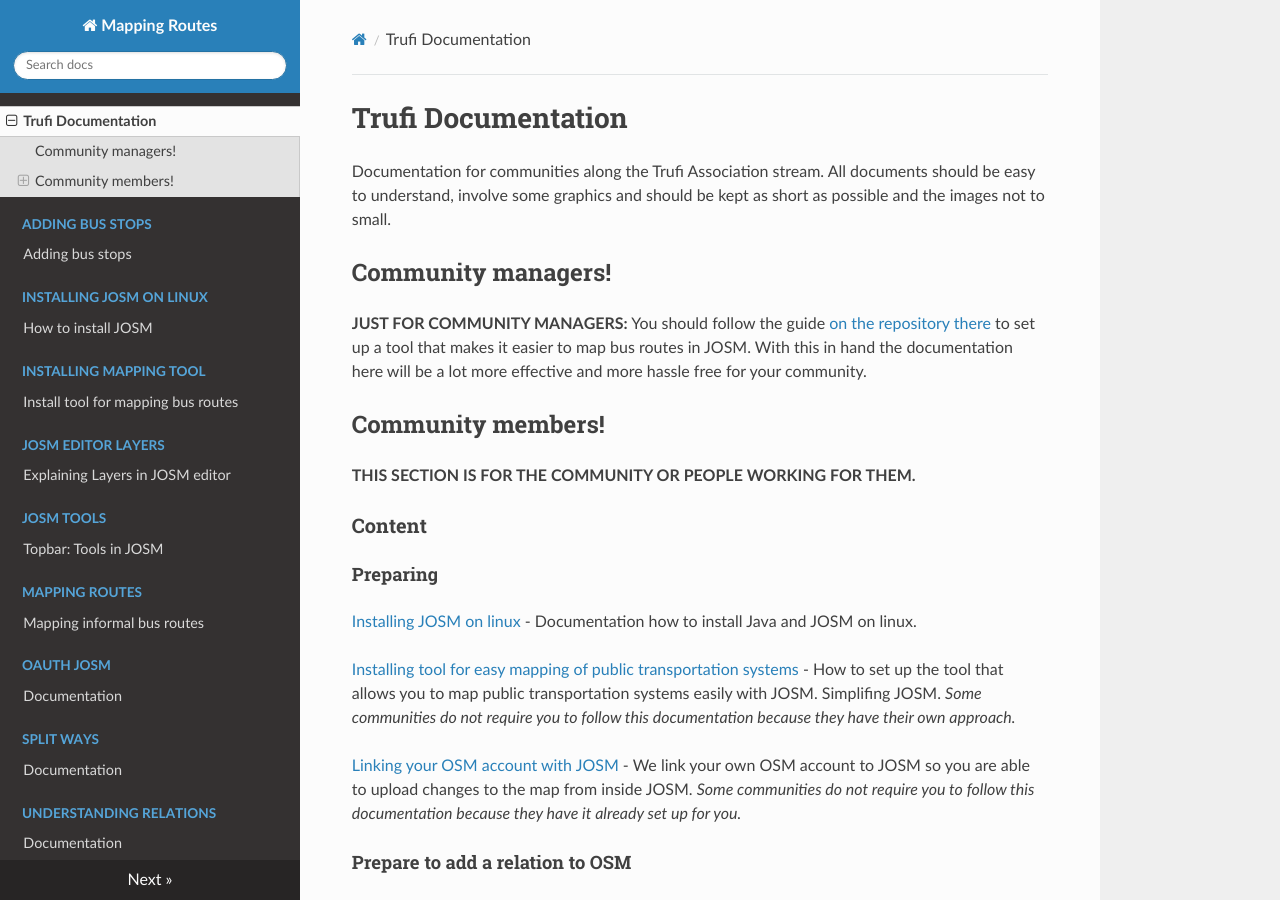
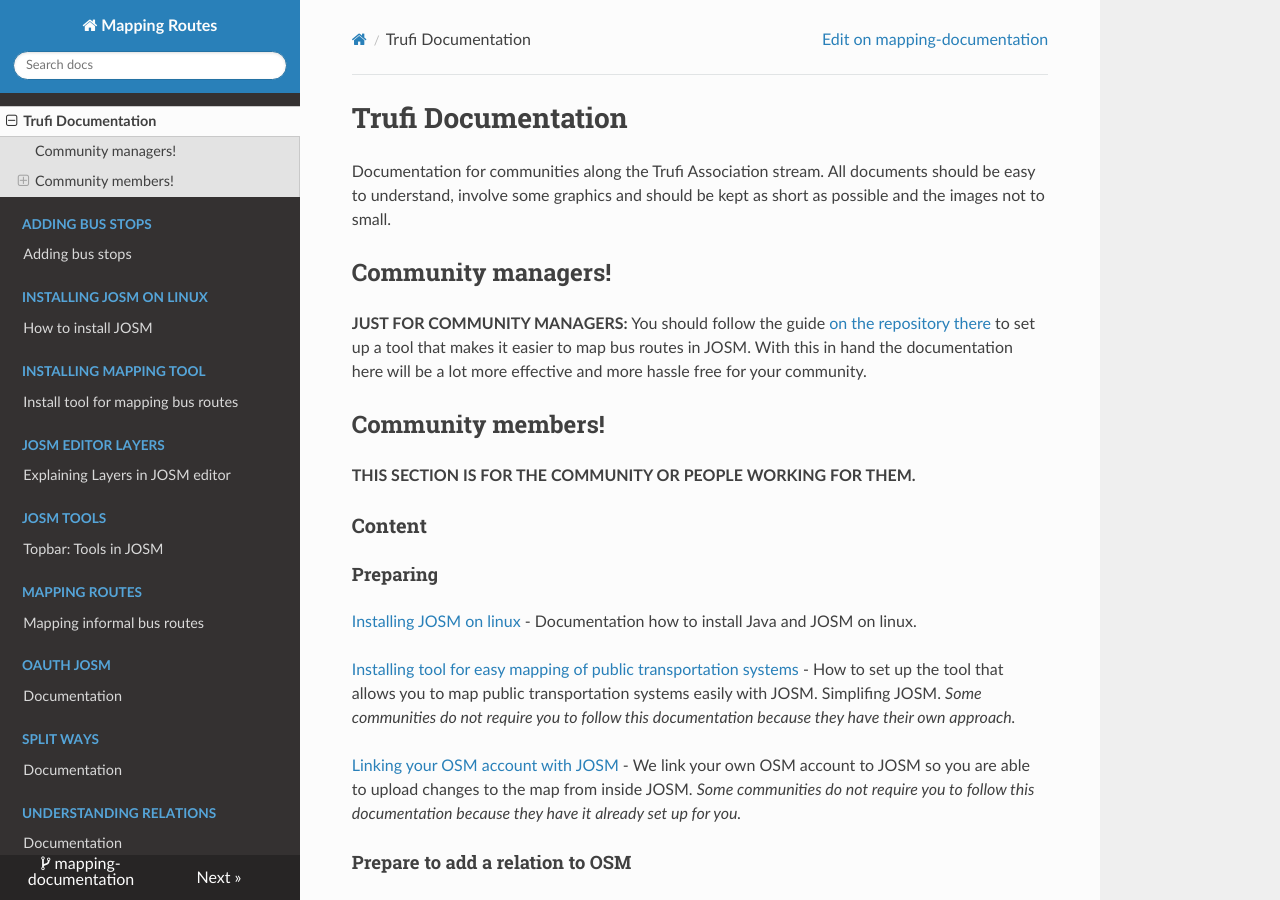
Before and after one commit to trufi-association/mapping-documentation, an MkDocs documentation site: the page built from docs/index.md, in a window 1280 px wide and 900 px high. Built offline with MkDocs 1.6.1, drawn with Linux system fonts in a browser that asks for light colours; nearby versions of some CDN libraries; some of the changed lines change nothing that is shown.

Commit message:
updated mkdocs

```diff
--- a/mkdocs.yml
+++ b/mkdocs.yml
@@ -1,5 +1,8 @@
 site_name: Mapping Routes
 site_author: Sören Reinecke alias Valor Naram
+repo_url: https://github.com/trufi-association/mapping-documentation
+repo_name: mapping-documentation
+site_description: Documentation for communities along the Trufi Association stream who need to map bus routes for OpenStreetMap.
 
 theme: readthedocs
 
```
